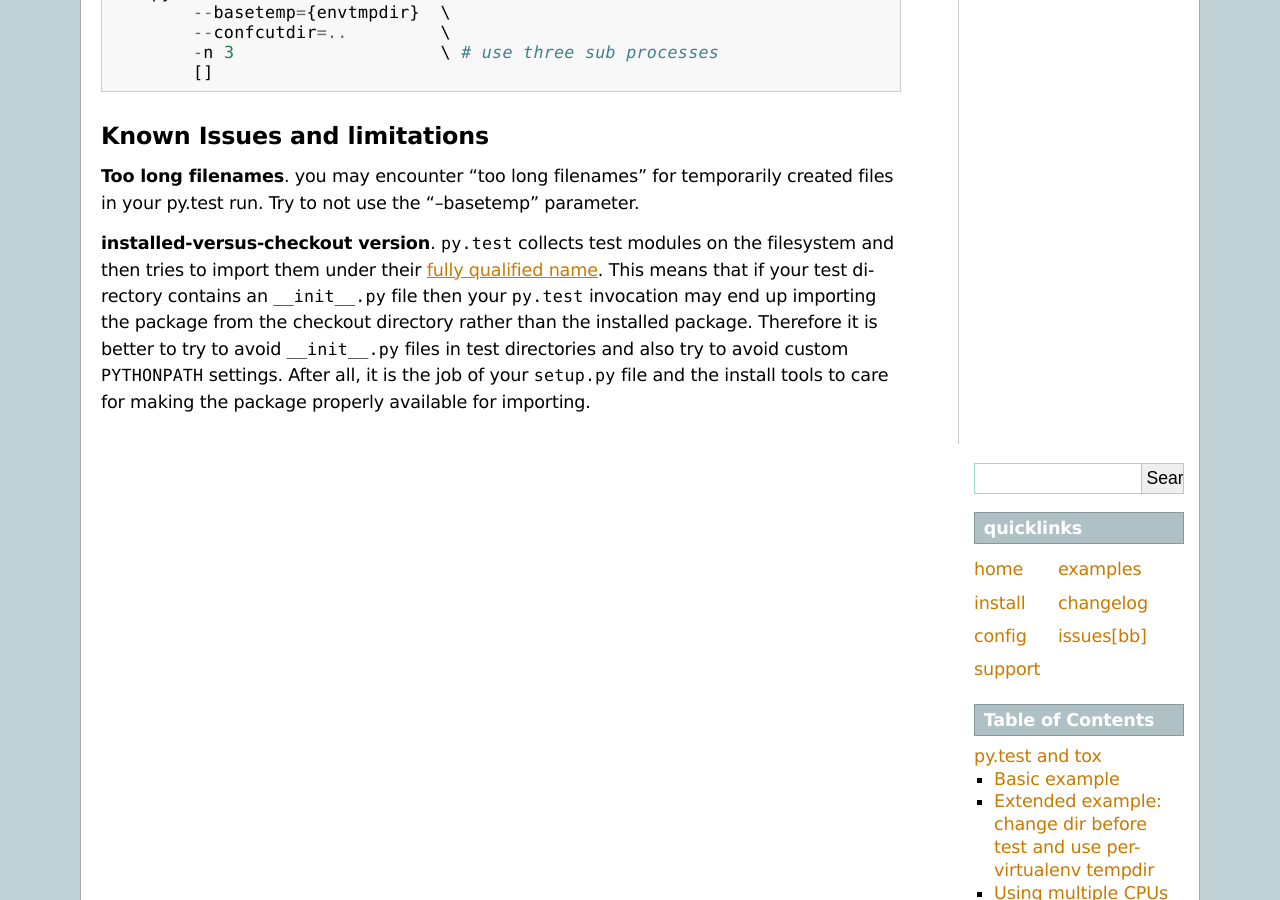
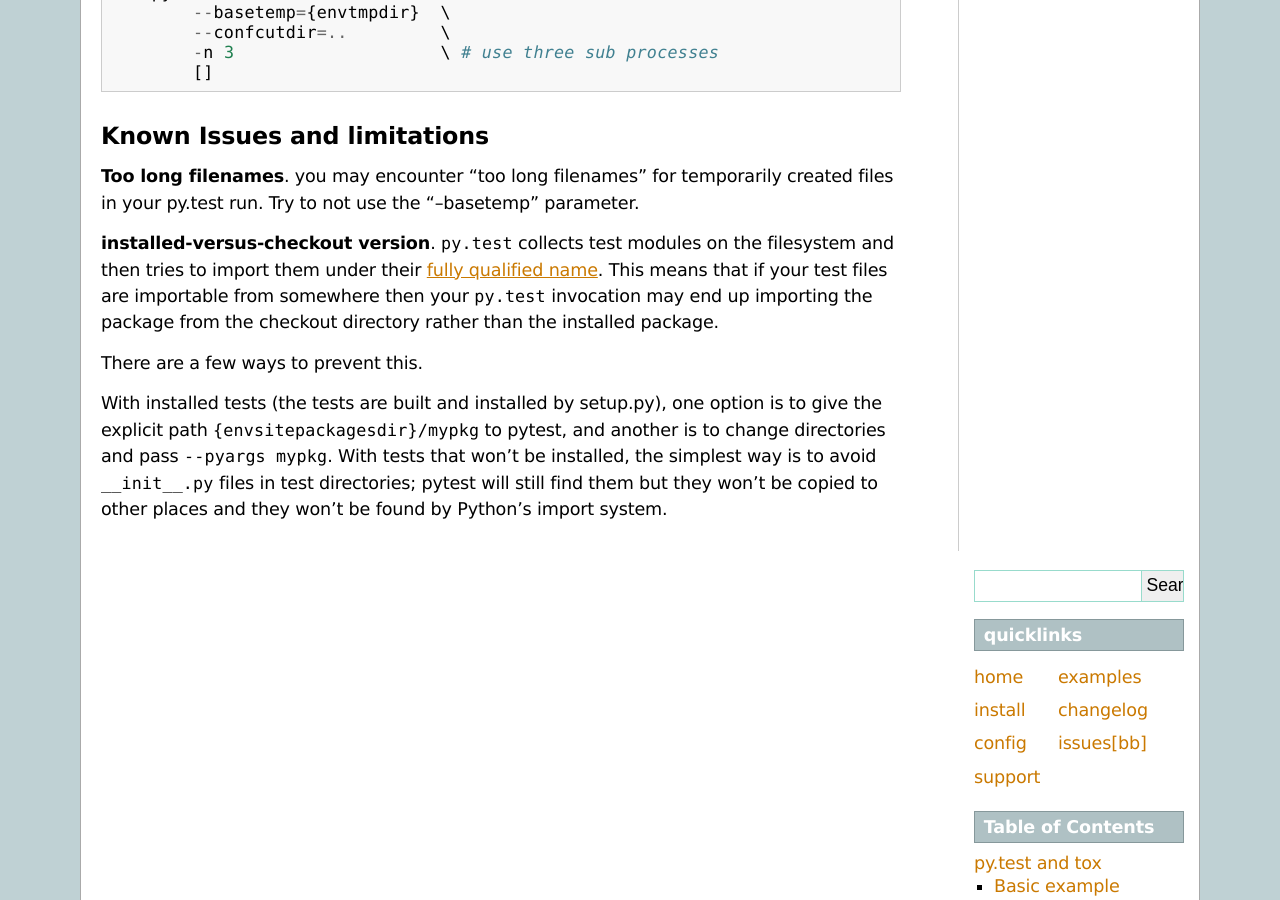
Before and after one commit to msabramo/tox, a Sphinx documentation site: the page built from doc/example/pytest.txt, in a window 1280 px wide and 900 px high, scrolled down 1499 px. Built offline with Sphinx 7.4.7, drawn with Linux system fonts in a browser that asks for light colours.

Commit message:
Give further hints on py.test discovery.
--HG--
extra : rebase_source : 55a15e50b4de468b72ebd93d4e4c33f4ff38be44

```diff
--- a/doc/example/pytest.txt
+++ b/doc/example/pytest.txt
@@ -85,14 +85,20 @@ created files in your py.test run.  Try to not use the "--basetemp" parameter.
 
 **installed-versus-checkout version**.  ``py.test`` collects test
 modules on the filesystem and then tries to import them under their
-`fully qualified name`_. This means that if your test directory contains
-an ``__init__.py`` file then your ``py.test`` invocation may end up
+`fully qualified name`_. This means that if your test files are
+importable from somewhere then your ``py.test`` invocation may end up
 importing the package from the checkout directory rather than the
-installed package.  Therefore it is better to try to avoid
-``__init__.py`` files in test directories and also try to avoid custom
-``PYTHONPATH`` settings.  After all, it is the job of your ``setup.py``
-file and the install tools to care for making the package properly
-available for importing.
+installed package.
+
+There are a few ways to prevent this.
+
+With installed tests (the tests are built and installed by setup.py),
+one option is to give the explicit path ``{envsitepackagesdir}/mypkg``
+to pytest, and another is to change directories and pass ``--pyargs
+mypkg``.  With tests that won't be installed, the simplest way is to
+avoid ``__init__.py`` files in test directories; pytest will still find
+them but they won't be copied to other places and they won't be found by
+Python's import system.
 
 .. _`fully qualified name`: http://pytest.org/latest/goodpractises.html#package-name
 
```
